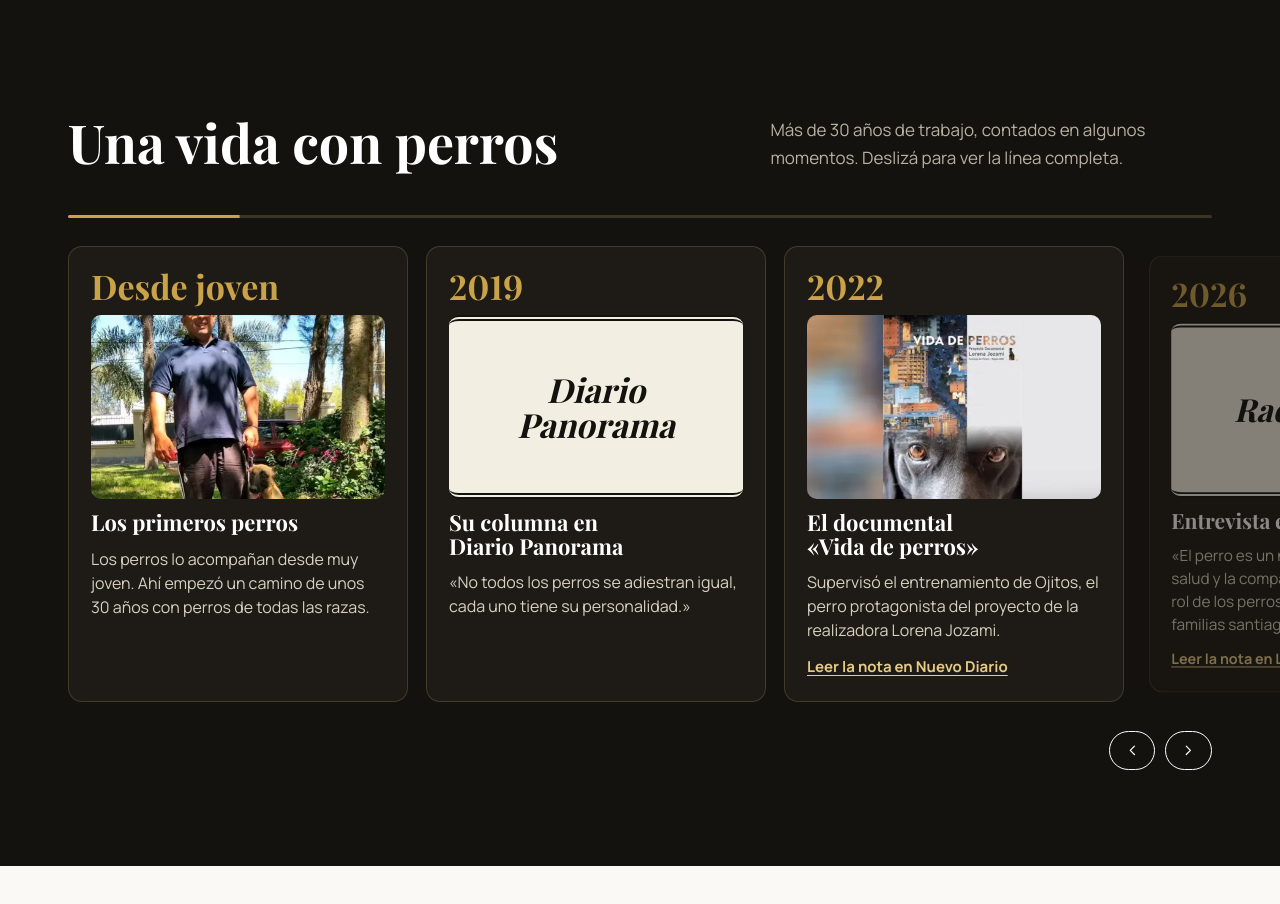
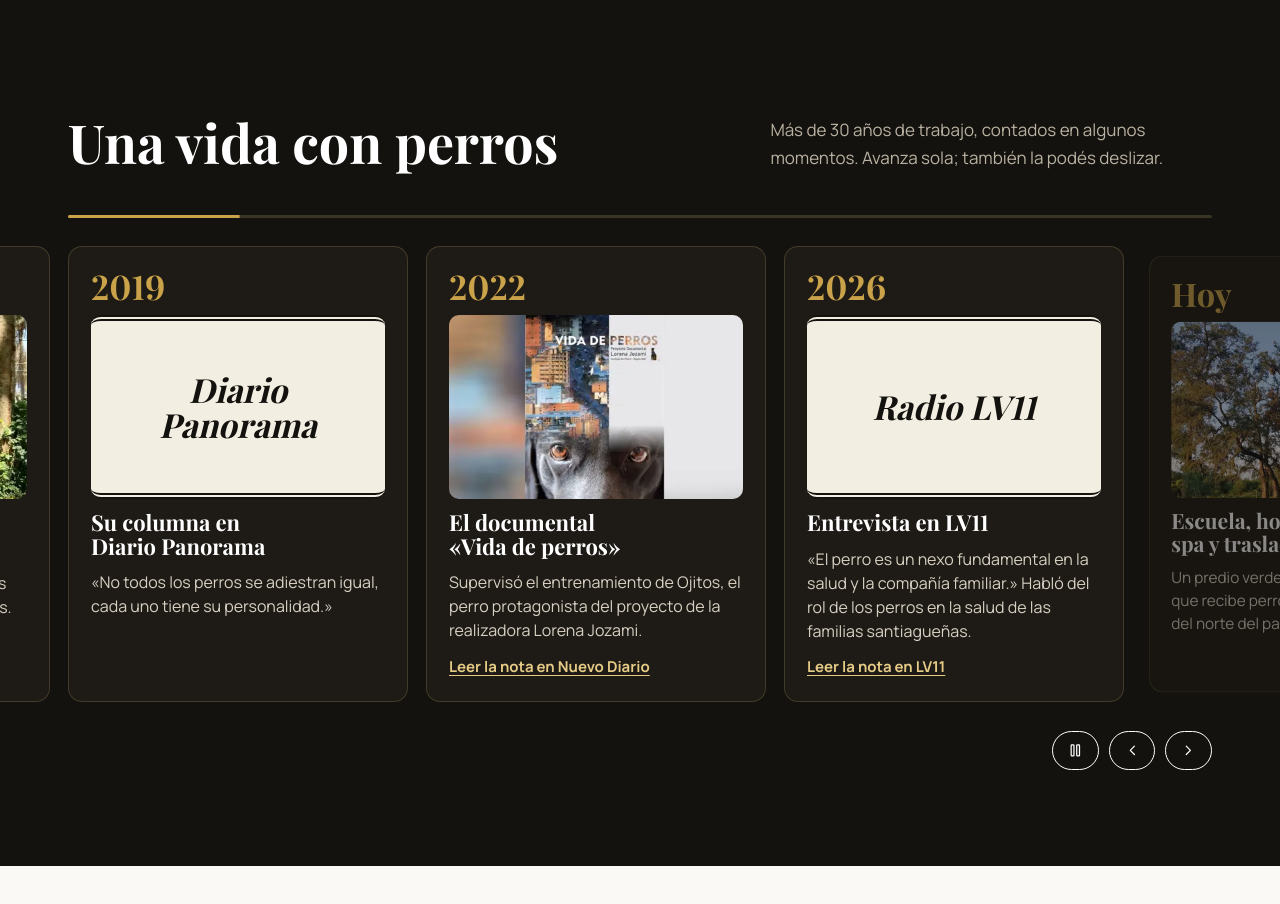
Before and after one commit to copidiaz17/claudio-basualdo, a plain HTML site: page propuesta-3.html in a window 1280 px wide. Shown: the part 911-1815 px from the top of the page. Drawn offline with Linux system fonts and the light colour scheme.

Commit message:
Propuesta 3: la línea de tiempo avanza sola
Pedido de José: que el carrusel se mueva. Avanza una tarjeta cada 4 s mientras se ve en
pantalla y da la vuelta al llegar al final. Se frena al pasar el mouse, al tocarlo (9 s)
y con el botón de pausa; con "reducir movimiento" queda quieto y sin botón.

Co-Authored-By: Claude Opus 5.5 <noreply@anthropic.com>

```diff
--- a/js/sitio.js
+++ b/js/sitio.js
@@ -81,10 +81,39 @@ document.querySelectorAll('.linea-tiempo').forEach(sec => {
   }
   lista.addEventListener('scroll', actualizar, { passive: true })
   actualizar()
-  sec.querySelectorAll('[data-desplazar]').forEach(b => b.addEventListener('click', () => {
+  let hastaCuando = 0  // el avance automático espera hasta este momento después de que alguien lo usa
+  const esperar = ms => { hastaCuando = Date.now() + ms }
+  const mover = sentido => {
     const paso = lista.querySelector('.hito').getBoundingClientRect().width + 18
-    lista.scrollBy({ left: paso * Number(b.dataset.desplazar), behavior: reducir ? 'auto' : 'smooth' })
-  }))
+    const max = lista.scrollWidth - lista.clientWidth
+    const comportamiento = reducir ? 'auto' : 'smooth'
+    // en las puntas da la vuelta, así el carrusel nunca se queda quieto
+    if (sentido > 0 && lista.scrollLeft >= max - 4) lista.scrollTo({ left: 0, behavior: comportamiento })
+    else if (sentido < 0 && lista.scrollLeft <= 4) lista.scrollTo({ left: max, behavior: comportamiento })
+    else lista.scrollBy({ left: paso * sentido, behavior: comportamiento })
+  }
+  sec.querySelectorAll('[data-desplazar]').forEach(b => b.addEventListener('click', () => { mover(Number(b.dataset.desplazar)); esperar(9000) }))
+
+  // 19/11 (pedido de José): que se mueva solo. Avanza cada 4 s mientras se ve en pantalla.
+  // Se frena al pasar el mouse, al tocarlo o con el botón de pausa (WCAG 2.2.2). Con "reducir movimiento", quieto.
+  if (reducir) return
+  const pausa = sec.querySelector('[data-pausa-hitos]')
+  let visible = false, encima = false, pausado = false
+  setInterval(() => {
+    if (visible && !encima && !pausado && !document.hidden && Date.now() > hastaCuando) mover(1)
+  }, 4000)
+  new IntersectionObserver(([e]) => { visible = e.isIntersecting }, { threshold: 0.35 }).observe(lista)
+  lista.addEventListener('pointerenter', e => { if (e.pointerType === 'mouse') encima = true })
+  lista.addEventListener('pointerleave', () => { encima = false })
+  lista.addEventListener('pointerdown', () => esperar(9000))
+  lista.addEventListener('focusin', () => { encima = true })
+  lista.addEventListener('focusout', () => { encima = false })
+  pausa.hidden = false
+  pausa.addEventListener('click', () => {
+    pausado = !pausado
+    pausa.setAttribute('aria-label', pausado ? 'Reanudar el carrusel' : 'Pausar el carrusel')
+    pausa.querySelector('use').setAttribute('href', pausado ? '#i-play' : '#i-pause')
+  })
 })
 
 // ---- consulta guiada → WhatsApp
--- a/propuesta-3.html
+++ b/propuesta-3.html
@@ -47,10 +47,11 @@
   <line x1="17.5" x2="17.51" y1="6.5" y2="6.5" /></symbol><symbol id="i-map-pin" viewBox="0 0 24 24"><path d="M20 10c0 4.993-5.539 10.193-7.399 11.799a1 1 0 0 1-1.202 0C9.539 20.193 4 14.993 4 10a8 8 0 0 1 16 0" />
   <circle cx="12" cy="10" r="3" /></symbol><symbol id="i-menu" viewBox="0 0 24 24"><line x1="4" x2="20" y1="12" y2="12" />
   <line x1="4" x2="20" y1="6" y2="6" />
-  <line x1="4" x2="20" y1="18" y2="18" /></symbol><symbol id="i-message-circle" viewBox="0 0 24 24"><path d="M7.9 20A9 9 0 1 0 4 16.1L2 22Z" /></symbol><symbol id="i-navigation" viewBox="0 0 24 24"><polygon points="3 11 22 2 13 21 11 13 3 11" /></symbol><symbol id="i-paw-print" viewBox="0 0 24 24"><circle cx="11" cy="4" r="2" />
+  <line x1="4" x2="20" y1="18" y2="18" /></symbol><symbol id="i-message-circle" viewBox="0 0 24 24"><path d="M7.9 20A9 9 0 1 0 4 16.1L2 22Z" /></symbol><symbol id="i-navigation" viewBox="0 0 24 24"><polygon points="3 11 22 2 13 21 11 13 3 11" /></symbol><symbol id="i-pause" viewBox="0 0 24 24"><rect x="14" y="4" width="4" height="16" rx="1" />
+  <rect x="6" y="4" width="4" height="16" rx="1" /></symbol><symbol id="i-paw-print" viewBox="0 0 24 24"><circle cx="11" cy="4" r="2" />
   <circle cx="18" cy="8" r="2" />
   <circle cx="20" cy="16" r="2" />
-  <path d="M9 10a5 5 0 0 1 5 5v3.5a3.5 3.5 0 0 1-6.84 1.045Q6.52 17.48 4.46 16.84A3.5 3.5 0 0 1 5.5 10Z" /></symbol><symbol id="i-phone" viewBox="0 0 24 24"><path d="M22 16.92v3a2 2 0 0 1-2.18 2 19.79 19.79 0 0 1-8.63-3.07 19.5 19.5 0 0 1-6-6 19.79 19.79 0 0 1-3.07-8.67A2 2 0 0 1 4.11 2h3a2 2 0 0 1 2 1.72 12.84 12.84 0 0 0 .7 2.81 2 2 0 0 1-.45 2.11L8.09 9.91a16 16 0 0 0 6 6l1.27-1.27a2 2 0 0 1 2.11-.45 12.84 12.84 0 0 0 2.81.7A2 2 0 0 1 22 16.92z" /></symbol><symbol id="i-shopping-bag" viewBox="0 0 24 24"><path d="M6 2 3 6v14a2 2 0 0 0 2 2h14a2 2 0 0 0 2-2V6l-3-4Z" />
+  <path d="M9 10a5 5 0 0 1 5 5v3.5a3.5 3.5 0 0 1-6.84 1.045Q6.52 17.48 4.46 16.84A3.5 3.5 0 0 1 5.5 10Z" /></symbol><symbol id="i-phone" viewBox="0 0 24 24"><path d="M22 16.92v3a2 2 0 0 1-2.18 2 19.79 19.79 0 0 1-8.63-3.07 19.5 19.5 0 0 1-6-6 19.79 19.79 0 0 1-3.07-8.67A2 2 0 0 1 4.11 2h3a2 2 0 0 1 2 1.72 12.84 12.84 0 0 0 .7 2.81 2 2 0 0 1-.45 2.11L8.09 9.91a16 16 0 0 0 6 6l1.27-1.27a2 2 0 0 1 2.11-.45 12.84 12.84 0 0 0 2.81.7A2 2 0 0 1 22 16.92z" /></symbol><symbol id="i-play" viewBox="0 0 24 24"><polygon points="6 3 20 12 6 21 6 3" /></symbol><symbol id="i-shopping-bag" viewBox="0 0 24 24"><path d="M6 2 3 6v14a2 2 0 0 0 2 2h14a2 2 0 0 0 2-2V6l-3-4Z" />
   <path d="M3 6h18" />
   <path d="M16 10a4 4 0 0 1-8 0" /></symbol><symbol id="i-snowflake" viewBox="0 0 24 24"><path d="m10 20-1.25-2.5L6 18" />
   <path d="M10 4 8.75 6.5 6 6" />
@@ -110,7 +111,7 @@
 
 <section class="seccion oscura linea-tiempo" aria-label="Trayectoria">
   <div class="contenedor"><div class="cabeza-sec"><h2>Una vida con perros</h2>
-    <p>Más de 30 años de trabajo, contados en algunos momentos. Deslizá para ver la línea completa.</p></div></div>
+    <p>Más de 30 años de trabajo, contados en algunos momentos. Avanza sola; también la podés deslizar.</p></div></div>
   <div class="contenedor"><div class="linea-barra" aria-hidden="true"><span></span></div></div>
   <ol class="hitos">
     <li class="hito">
@@ -145,6 +146,7 @@
     </li>
   </ol>
   <div class="contenedor hitos-flechas">
+    <button class="btn btn-linea btn-chico" type="button" data-pausa-hitos aria-label="Pausar el carrusel" hidden><svg class="ic" aria-hidden="true"><use href="#i-pause"/></svg></button>
     <button class="btn btn-linea btn-chico" type="button" data-desplazar="-1" aria-label="Momento anterior"><svg class="ic" aria-hidden="true"><use href="#i-chevron-left"/></svg></button>
     <button class="btn btn-linea btn-chico" type="button" data-desplazar="1" aria-label="Momento siguiente"><svg class="ic" aria-hidden="true"><use href="#i-chevron-right"/></svg></button>
   </div>
```
Also changed, not shown: propuestas.html (+1 -1 lines).
